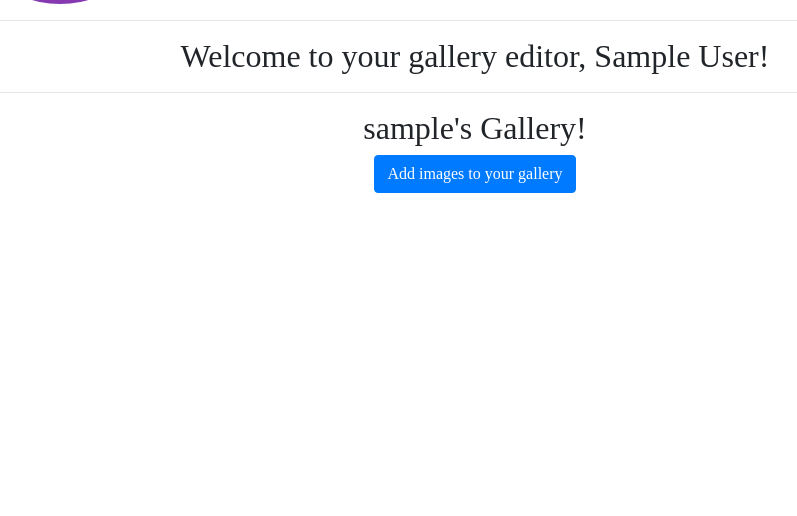
After one commit to arsm100/Instagram_clone, a Flask app: page /images/1/gallery_edit in a window 1280 px wide. The commit adds this page. Shown: the part 284-800 px from the top of the page, without its empty margins (165-962 px from the left). Run offline with Flask 2, Linux system fonts and the light colour scheme; the visitor is signed in with stand-in values (Sample User, id 1); data comes from the database, SQL or seed files in the repository; data that the repository does not hold is empty; some libraries are stand-ins or nearby versions.

Commit message:
added website name, logo, navbar and jumbotron

```diff
--- a/instagram/__init__.py
+++ b/instagram/__init__.py
@@ -71,7 +71,7 @@ class TestingConfig(Config):
 app.config.from_object(DevelopmentConfig)
 
 # SuperAdmins
-super_admins = {'ahmedramzy160', 'Josh777'}
+super_admins = {'ahmedramzy160', 'josh777'}
 
 # Blue Print
 from instagram.images.views import images_blueprint
--- a/instagram/images/templates/images/delete.html
+++ b/instagram/images/templates/images/delete.html
@@ -10,7 +10,7 @@ DELETE PHOTO!
 
     <div class="container">
         <p>Are you sure you want to permenantly delete this photo?</p>
-        <img class="img-thumbnail" src="{{S3_LOCATION}}{{Image.query.get(id).image_name}}" alt="photo to be deleted">
+        <img width="50%" class="img-thumbnail" src="{{S3_LOCATION}}{{Image.query.get(id).image_name}}" alt="photo to be deleted">
         <hr>
         <button type="submit" class="btn btn-primary">DELETE</button>
     </div>
--- a/instagram/images/templates/images/edit.html
+++ b/instagram/images/templates/images/edit.html
@@ -12,7 +12,7 @@ Photo Caption Editor!
 
     <div class="container">
         <p>Are you sure you want to change the caption of this photo?</p>
-        <img class="img-thumbnail" src="{{S3_LOCATION}}{{Image.query.get(id).image_name}}" alt="caption to be changed">
+        <img class="img-thumbnail" width="50%" src="{{S3_LOCATION}}{{Image.query.get(id).image_name}}" alt="caption to be changed">
         <hr>
         <div class="form-group">
             <label for="image_caption">New Caption:</label>
--- /dev/null
+++ b/instagram/images/templates/images/gallery_edit.html
@@ -0,0 +1,43 @@
+{% extends "_base.html" %}
+{% block title %}
+Edit Gallery!
+{% endblock %}
+
+{% block custom_css %}
+<link rel="stylesheet" href="./../../../static/css/lightbox.css">
+{% endblock %}
+
+{% block content %}
+<hr>
+
+<h2>Welcome to your gallery editor, {{current_user.full_name}}!</h2>
+
+<div class="container">
+    <hr>
+    <h2 style="clear: both;">{{User.query.get(id).username}}'s Gallery!</h2>
+    <a href="{{ url_for('images.upload', id = current_user.id, gallery=True) }}" class="btn btn-primary">Add images to
+        your gallery</a>
+
+    <div class="image-row">
+        <div class="image-set">
+            {% for image in User.query.get(id).images %}
+            <div style="display: inline-block; margin:5px">
+                <a class="image-link" href="{{S3_LOCATION}}{{image.image_name}}" data-lightbox="image-set" data-title="{{image.image_caption|default('')}}">
+                    <img style="margin-bottom:5px" class="gallery-image" src="{{S3_LOCATION}}{{image.image_name}}"
+                        width=200px height=200px>
+                </a>
+                <br>
+                <a href="{{ url_for('images.edit', id = image.id) }}" class="btn btn-primary">Edit</a>
+                <a href="{{ url_for('images.delete', id = image.id) }}" class="btn btn-primary">DELETE
+                </a>
+            </div>
+            {% endfor %}
+        </div>
+    </div>
+</div>
+
+{% endblock %}
+
+{% block custom_js %}
+<script src="./../../../static/js/lightbox.js"></script>
+{% endblock %}
--- a/instagram/images/views.py
+++ b/instagram/images/views.py
@@ -126,3 +126,13 @@ def update_or_destroy(id):
             flash('Image deleted successfully.')
             return redirect(url_for('home'))
         return render_template('images/delete.html', id=id, form=form, Image=Image, S3_LOCATION=S3_LOCATION)
+
+
+@images_blueprint.route("/<id>/gallery_edit", methods=["GET"])
+@login_required
+def gallery_edit(id):
+    if current_user.username in super_admins or int(id) == current_user.id:
+        return render_template('images/gallery_edit.html', id=id, User=User, S3_LOCATION=S3_LOCATION)
+    else:
+        flash('UNAUTHORIZED!!')
+        return render_template('users/profile.html', id=id)
--- a/instagram/static/css/style.css
+++ b/instagram/static/css/style.css
@@ -3,8 +3,10 @@
     line-height: 1.4em;
     box-sizing: border-box;
     width: 100%;
-    max-width: 900px;
+    max-width: 1100px;
     margin: 0 auto;
+    text-align: center;
+    font-family: 'Times New Roman', Times, serif
 
 }
  .container{
@@ -104,3 +106,7 @@
  .slider.round:before {
    border-radius: 50%;
  }
+
+#logo {
+  width: 7%;
+}
--- a/instagram/templates/_base.html
+++ b/instagram/templates/_base.html
@@ -18,7 +18,6 @@
 <body>
   <div>
 
-
     {% for error in validation_errors %}
     <div class="alert alert-danger">
       {{error}}
@@ -37,6 +36,50 @@
 
   </div>
 
+  <header>
+    <nav class="navbar navbar-expand-lg navbar-light bg-light">
+      <a class="navbar-brand" href="{{url_for('home')}}">
+        <img src="./../../../static/images/logo.png" width="30" height="30" class="d-inline-block align-top" alt="">
+        <strong><span style="font-family:cursive"> Aragram </span></strong>
+      </a>
+      <button class="navbar-toggler" type="button" data-toggle="collapse" data-target="#navbarSupportedContent"
+        aria-controls="navbarSupportedContent" aria-expanded="false" aria-label="Toggle navigation">
+        <span class="navbar-toggler-icon"></span>
+      </button>
+      {% if current_user.is_authenticated %}
+      <div class="collapse navbar-collapse" id="navbarSupportedContent">
+        <ul class="navbar-nav mr-auto">
+          <li class="nav-item">
+            <a class="nav-link" href="{{url_for('users.profile', id = current_user.id)}}">Profile <span class="sr-only"></span></a>
+          </li>
+          <li class="nav-item dropdown">
+            <a class="nav-link dropdown-toggle" href="#" id="navbarDropdownMenuLink" data-toggle="dropdown"
+              aria-haspopup="true" aria-expanded="false">
+              Settings
+            </a>
+            <div class="dropdown-menu" aria-labelledby="navbarDropdownMenuLink">
+              <a class="dropdown-item" href="{{ url_for('images.upload', id = current_user.id, gallery=False) }}">Edit
+                your profile picture</a>
+              <a class="dropdown-item" href="{{ url_for('users.edit', id = current_user.id) }}">Edit your details</a>
+              <div class="dropdown-divider"></div>
+              <a class="dropdown-item alert-danger" href="{{ url_for('users.delete', id = current_user.id) }}">DELETE
+                YOUR
+                ACCOUNT</a>
+            </div>
+          </li>
+          <li class="nav-item">
+            <a class="nav-link" href="{{ url_for('sessions.logout') }}">Log out</a>
+          </li>
+        </ul>
+        <form action="\" class="form-inline my-2 my-lg-0">
+          <input class="form-control mr-sm-2" type="search" placeholder="Search" aria-label="Search">
+          <button class="btn btn-outline-success my-2 my-sm-0" type="submit">Search</button>
+        </form>
+      </div>
+    </nav>
+    {% endif %}
+  </header>
+  <br>
   <div class="container">
     {% if current_user.is_authenticated %}
     <div class="container">
@@ -50,7 +93,7 @@
         </div>
       </div>
     </div>
-    Hi {{ current_user.full_name }}! You are logged in!
+    <!-- Hi #{{ current_user.full_name }}#! You are logged in! -->
   </div>
   {% endif %}
   {% block content %}
@@ -64,7 +107,12 @@
     <a href="{{ url_for('images.index') }}" class="btn btn-primary">All Images!</a>
   </footer>
   {% endif %}
-
+  <script src="https://code.jquery.com/jquery-3.2.1.slim.min.js" integrity="sha384-KJ3o2DKtIkvYIK3UENzmM7KCkRr/rE9/Qpg6aAZGJwFDMVNA/GpGFF93hXpG5KkN"
+    crossorigin="anonymous"></script>
+  <script src="https://cdnjs.cloudflare.com/ajax/libs/popper.js/1.11.0/umd/popper.min.js" integrity="sha384-b/U6ypiBEHpOf/4+1nzFpr53nxSS+GLCkfwBdFNTxtclqqenISfwAzpKaMNFNmj4"
+    crossorigin="anonymous"></script>
+  <script src="https://maxcdn.bootstrapcdn.com/bootstrap/4.0.0-beta/js/bootstrap.min.js" integrity="sha384-h0AbiXch4ZDo7tp9hKZ4TsHbi047NrKGLO3SEJAg45jXxnGIfYzk4Si90RDIqNm1"
+    crossorigin="anonymous"></script>
   <script src="//maxcdn.bootstrapcdn.com/bootstrap/4.1.1/js/bootstrap.min.js"></script>
   <script src="//cdnjs.cloudflare.com/ajax/libs/jquery/3.2.1/jquery.min.js"></script>
   {% block custom_js %}
--- a/instagram/users/models.py
+++ b/instagram/users/models.py
@@ -14,12 +14,13 @@ class User(db.Model, UserMixin):
 
     id = db.Column(db.Integer, primary_key=True)
     full_name = db.Column(db.Text, nullable=False)
-    email = db.Column(db.Text, nullable=False)
-    username = db.Column(db.String(50), nullable=False)
+    email = db.Column(db.Text, nullable=False, index=True)
+    username = db.Column(db.String(50), nullable=False, index=True)
     password = db.Column(db.String(255), nullable=False, server_default='')
     profile_picture_name = db.Column(
         db.Text, nullable=False, server_default='generic_profile_pic.png')
     images = db.relationship("Image", backref="users", lazy=True)
+    is_private = db.Column(db.Boolean, nullable=False, server_default='False')
 
     def __init__(self, full_name, email, username, password):
         self.full_name = full_name
--- a/instagram/users/views.py
+++ b/instagram/users/views.py
@@ -74,7 +74,7 @@ def settings(id):
 @users_blueprint.route("/<id>/edit", methods=["GET"])
 @login_required
 def edit(id):
-    editted_user = editted_user
+    editted_user = User.query.get(id)
     if current_user.username in super_admins or int(id) == current_user.id:
         form = EditForm()
         form.full_name.data = editted_user.full_name
```
Also changed, not shown: instagram/templates/home.html (+17 -7 lines), instagram/users/templates/users/profile.html (+10 -11 lines), migrations/versions/482cfd2de46f_added_a_column_to_track_whether_a_user_.py (added, +34 -0 lines), instagram/static/images/jumbotron.jpeg (added), instagram/static/images/logo.png (added).
